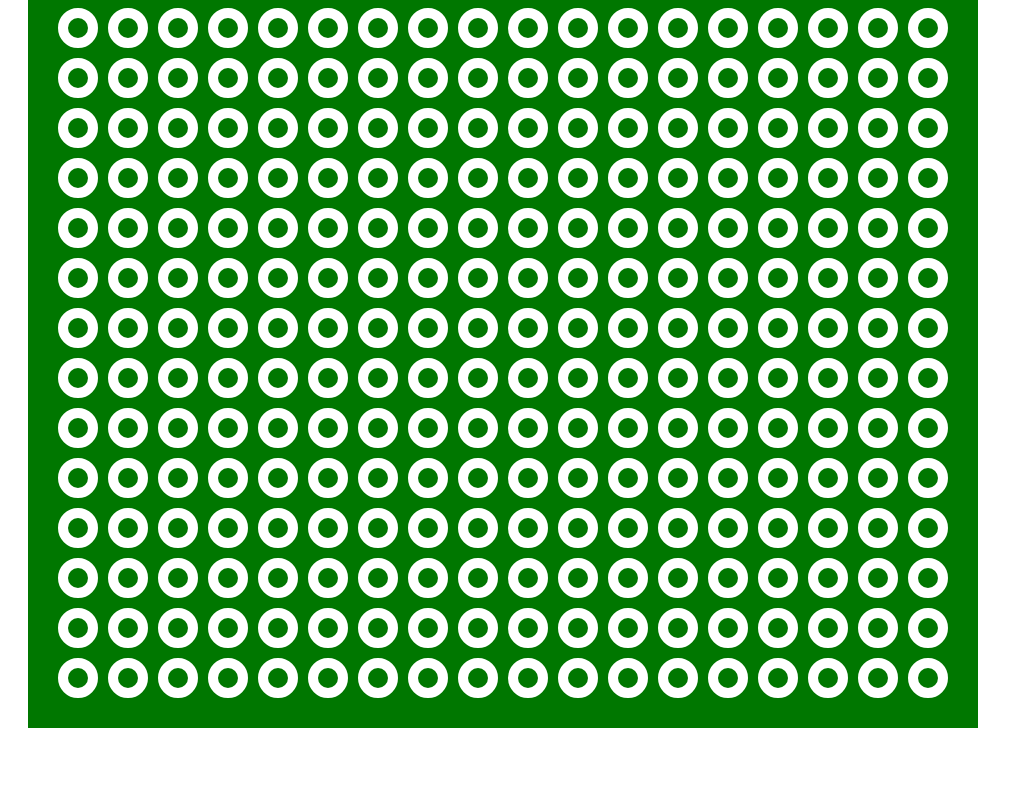
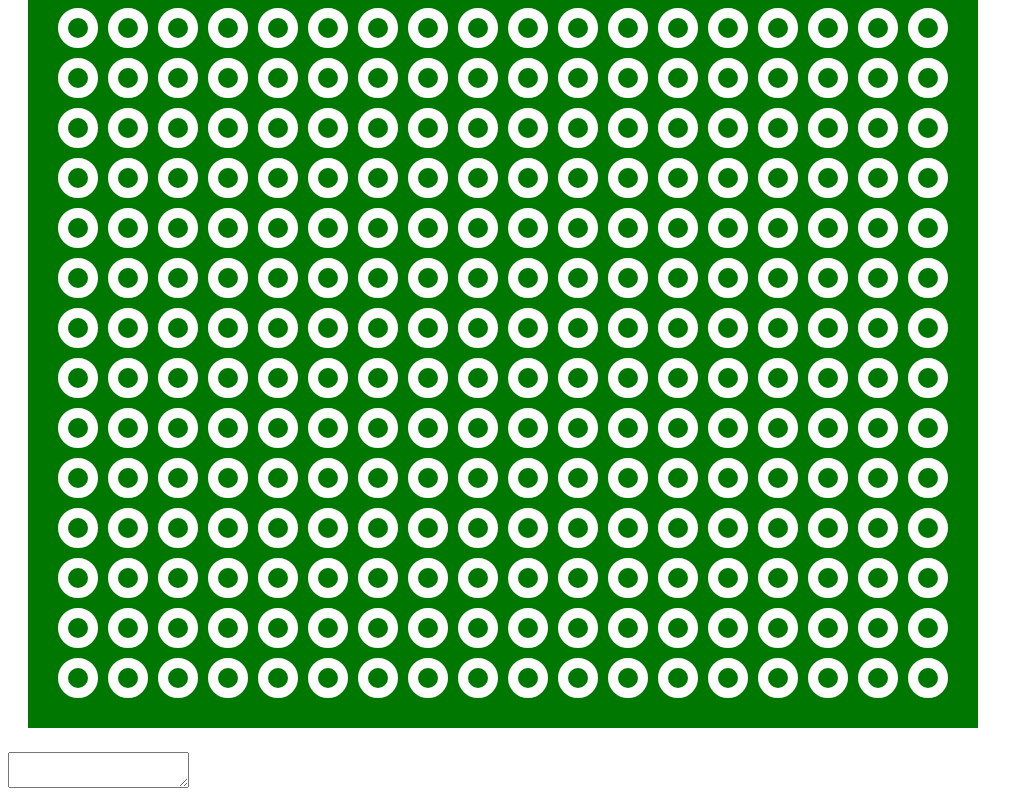
Before and after one commit to danielkucera/matrixboard, a plain HTML site: page index.html in a window 1280 px wide. Shown: the part 663-1463 px from the top of the page, without its empty margins (0-1033 px from the left). Before the commit the page ends 1423 px from the top, so only its background shows below. Drawn offline with nearby package versions, Linux system fonts and the light colour scheme.

Commit message:
added data area

```diff
--- a/index.html
+++ b/index.html
@@ -274,5 +274,7 @@ $(document).ready(function(){
 	</div>
 	<svg id="matrix">
 	</svg>
+	<br>
+	<textarea id="data"></textarea>
 </body>
 </html>
```
